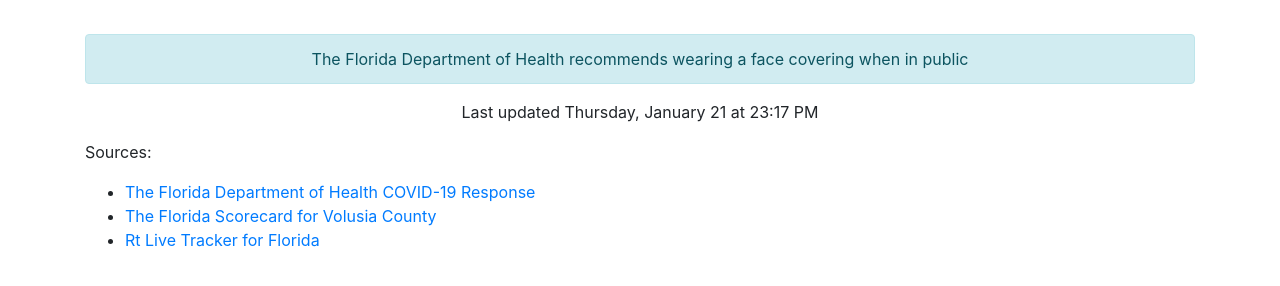
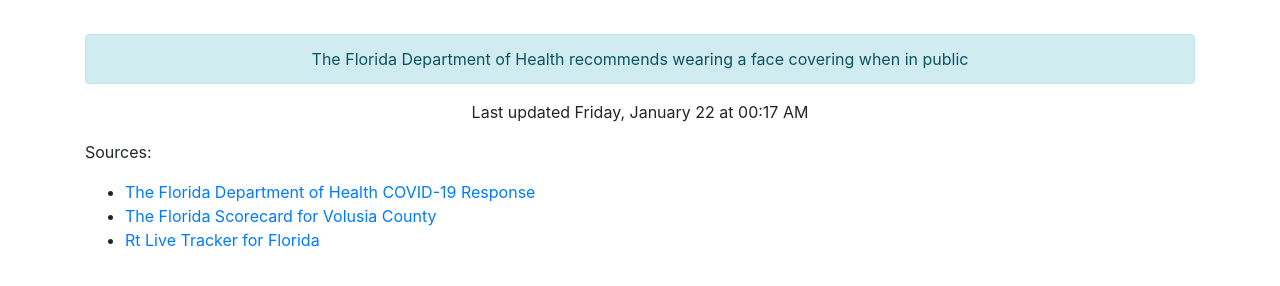
Before and after one commit to thinkjson/timeforchurch, a Jekyll site: the page built from index.md, in a window 1280 px wide. Shown: the part 520-806 px from the top of the page. Built offline with Jekyll 4.4.1, drawn with Linux system fonts in a browser that asks for light colours; our own code applies the rules of GitHub Pages for plain Markdown files.

Commit message:
Updating data

```diff
--- a/_includes/data.html
+++ b/_includes/data.html
@@ -10,4 +10,4 @@
     <div class="outcome text-success">YES</div>
     <div class="alert alert-info" role="alert">The Florida Department of Health recommends wearing a face covering when in public</div>
 
-    <p>Last updated Thursday, January 21 at 23:17 PM</p>
+    <p>Last updated Friday, January 22 at 00:17 AM</p>
```
